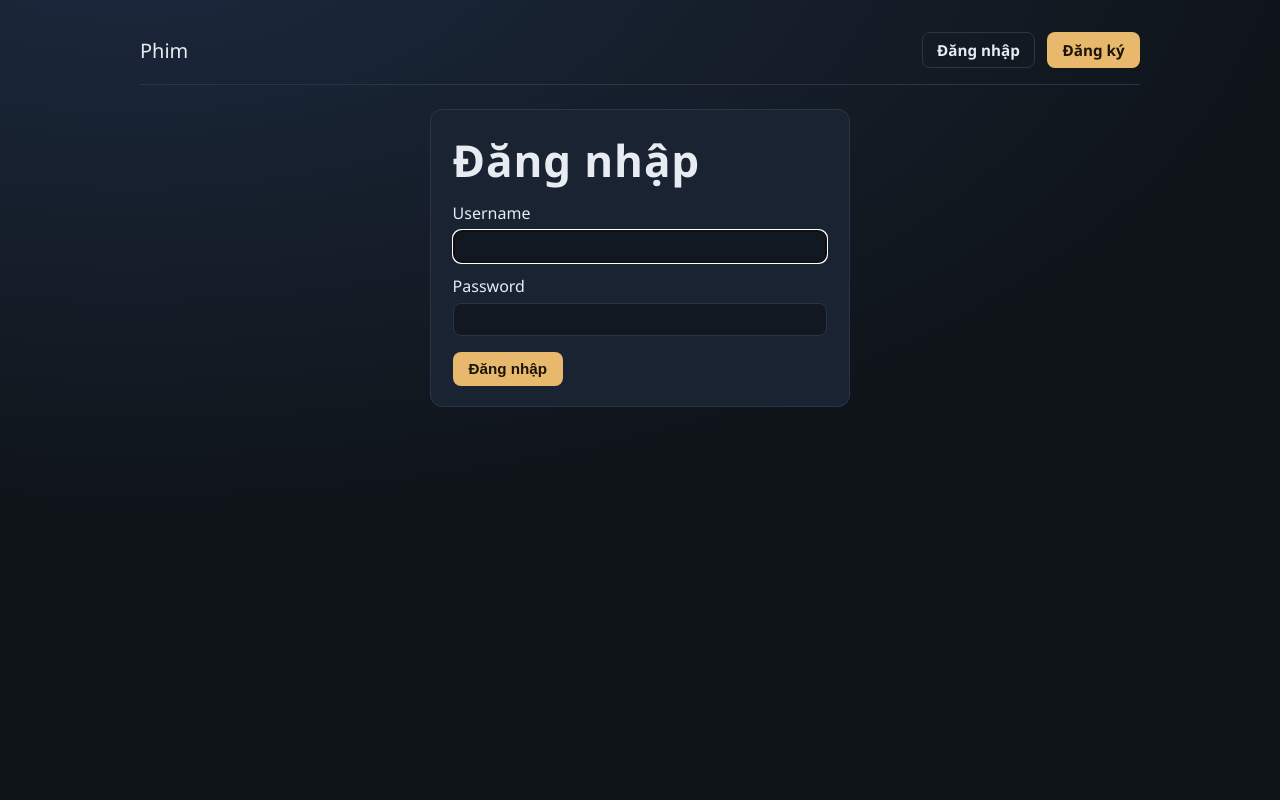
After one commit to Hoangvu2911/SBU5_learnPython, a Django app: page /accounts/login/ in a window 1280 px wide. The commit adds this page. Run offline with Django 5.2, Linux system fonts and the light colour scheme.

Commit message:
implement login, registration

```diff
--- /dev/null
+++ b/myproject/cinema/templates/cinema/base.html
@@ -0,0 +1,202 @@
+<!DOCTYPE html>
+<html lang="vi">
+<head>
+  <meta charset="UTF-8">
+  <meta name="viewport" content="width=device-width, initial-scale=1.0">
+  <title>{% block title %}Cinema{% endblock %}</title>
+  <style>
+    :root {
+      --bg: #0f1419;
+      --card: #1a2332;
+      --text: #e7ecf3;
+      --muted: #9aa8bc;
+      --accent: #e8b86d;
+      --line: #2a3548;
+    }
+    * { box-sizing: border-box; }
+    body {
+      margin: 0;
+      font-family: "Segoe UI", system-ui, sans-serif;
+      background: radial-gradient(1200px 600px at 10% -10%, #1c2a3f, var(--bg));
+      color: var(--text);
+      min-height: 100vh;
+      padding: 2rem 1rem 3rem;
+    }
+    .wrap { max-width: 1000px; margin: 0 auto; }
+    header { margin-bottom: 1.75rem; }
+    h1 {
+      margin: 0 0 0.55rem;
+      font-size: 2.75rem;
+      letter-spacing: 0.02em;
+    }
+    .sub { color: var(--muted); margin: 0; font-size: 1rem; }
+    .grid {
+      display: grid;
+      grid-template-columns: repeat(auto-fill, minmax(260px, 1fr));
+      gap: 1.5rem;
+      list-style: none;
+      padding: 0;
+      margin: 0;
+    }
+    .card {
+      background: var(--card);
+      border: 1px solid var(--line);
+      border-radius: 12px;
+      padding: 1.1rem 1.15rem;
+      transition: transform 0.15s ease, border-color 0.15s ease;
+    }
+    .card:hover {
+      transform: translateY(-2px);
+      border-color: #3d4f6a;
+    }
+    .title {
+      margin: 0 0 0.5rem;
+      font-size: 1.3rem;
+      color: var(--accent);
+    }
+    .meta {
+      display: flex;
+      align-items: center;
+      flex-wrap: wrap;
+      gap: 0.4rem 0.75rem;
+      color: var(--muted);
+      font-size: 0.95rem;
+    }
+    .chip {
+      background: #243044;
+      border-radius: 999px;
+      padding: 0.25rem 0.55rem;
+    }
+    .empty {
+      color: var(--muted);
+      padding: 2rem;
+      text-align: center;
+      border: 1px dashed var(--line);
+      border-radius: 12px;
+    }
+    .form-card {
+      max-width: 420px;
+      margin: 1.5rem auto 0;
+      background: var(--card);
+      border: 1px solid var(--line);
+      border-radius: 12px;
+      padding: 1.25rem 1.35rem;
+    }
+    .form-stack label {
+      display: block;
+      margin-top: 0.75rem;
+    }
+    .form-stack input,
+    .form-stack select,
+    .form-stack textarea {
+      width: 100%;
+      margin-top: 0.35rem;
+      padding: 0.5rem 0.65rem;
+      border-radius: 8px;
+      border: 1px solid var(--line);
+      background: #121821;
+      color: var(--text);
+    }
+    .form-stack .btn {
+      margin-top: 1rem;
+      padding: 0.55rem 1rem;
+      border: none;
+      border-radius: 8px;
+      background: var(--accent);
+      color: #1a1408;
+      font-weight: 600;
+      cursor: pointer;
+    }
+    .errorlist {
+      color: #f5a8a8;
+      list-style: none;
+      padding: 0;
+      margin: 0.35rem 0 0;
+      font-size: 0.9rem;
+    }
+    .helptext {
+      color: var(--muted);
+      font-size: 0.85rem;
+      margin: 0.25rem 0 0;
+    }
+    nav {
+      display: flex;
+      align-items: center;
+      flex-wrap: wrap;
+      gap: 0.75rem;
+      margin-bottom: 1.5rem;
+      padding-bottom: 1rem;
+      border-bottom: 1px solid var(--line);
+    }
+    nav a {
+      color: var(--text);
+      text-decoration: none;
+      font-size: 0.95rem;
+    }
+    nav a:hover {
+      color: var(--accent);
+    }
+    .btn {
+      display: inline-block;
+      padding: 0.45rem 0.9rem;
+      border-radius: 8px;
+      border: 1px solid transparent;
+      font-size: 0.95rem;
+      font-weight: 600;
+      text-decoration: none;
+      cursor: pointer;
+      background: var(--accent);
+      color: #1a1408;
+    }
+    .btn:hover {
+      filter: brightness(1.08);
+      color: #1a1408;
+    }
+    .btn-outline {
+      background: transparent;
+      border-color: var(--line);
+      color: var(--text);
+    }
+    .btn-outline:hover {
+      border-color: var(--accent);
+      color: var(--accent);
+    }
+    .nav-spacer {
+      flex: 1;
+    }
+
+  </style>
+</head>
+<body>
+  <div class="wrap">
+    <nav>
+      <a href="{% url 'cinema:movie_list' %}"><span style="font-size: 20px;">Phim</span></a>
+      {% if user.is_authenticated %}
+        <span class="nav-spacer"></span>
+        <span>Xin chào, {{ user.username }}</span>
+        {% if user.is_staff %}
+          <a href="/admin/">Admin</a>
+        {% endif %}
+        <form method="post" action="{% url 'cinema:logout' %}" style="display:inline">
+          {% csrf_token %}
+          <button type="submit" class="btn btn-outline">Đăng xuất</button>
+        </form>
+      {% else %}
+        <span class="nav-spacer"></span>
+        <a class="btn btn-outline" href="{% url 'cinema:login' %}">Đăng nhập</a>
+        <a class="btn" href="{% url 'cinema:register' %}">Đăng ký</a>
+      {% endif %}
+    </nav>
+
+    {% if messages %}
+      <ul class="messages">
+        {% for message in messages %}
+          <li>{{ message }}</li>
+        {% endfor %}
+      </ul>
+    {% endif %}
+
+    {% block content %}{% endblock %}
+  </div>
+</body>
+</html>
--- /dev/null
+++ b/myproject/cinema/templates/cinema/login.html
@@ -0,0 +1,18 @@
+{% extends "cinema/base.html" %}
+{% block title %}Đăng nhập{% endblock %}
+{% block content %}
+<div class="form-card">
+  <h1>Đăng nhập</h1>
+  <form method="post" class="form-stack" novalidate>
+    {% csrf_token %}
+    {% if form.non_field_errors %}{{ form.non_field_errors }}{% endif %}
+    {% for field in form %}
+      <label for="{{ field.id_for_label }}">{{ field.label }}</label>
+      {{ field }}
+      {{ field.errors }}
+      {% if field.help_text %}<p class="helptext">{{ field.help_text }}</p>{% endif %}
+    {% endfor %}
+    <button type="submit" class="btn">Đăng nhập</button>
+  </form>
+</div>
+{% endblock %}
--- a/myproject/cinema/urls.py
+++ b/myproject/cinema/urls.py
@@ -4,5 +4,8 @@ from . import views
 app_name = "cinema"
 
 urlpatterns = [
-    path("movies/", views.movie_list, name="movie_list"),
+    path("", views.movie_list, name="movie_list"),
+    path("accounts/login/", views.CinemaLoginView.as_view(), name="login"),
+    path("accounts/logout/", views.CinemaLogoutView.as_view(), name="logout"),
+    path("accounts/register/", views.register, name="register"),
 ]
--- a/myproject/cinema/views.py
+++ b/myproject/cinema/views.py
@@ -1,7 +1,31 @@
-from django.shortcuts import render
+from django.shortcuts import render, redirect
 from .models import Movie
+from django.contrib.auth import login
+from django.contrib.auth.views import LoginView, LogoutView
+from django.contrib import messages
+from .forms import CustomerRegistrationForm
 # Create your views here.
 
 def movie_list(request):
     movies = Movie.objects.filter(is_active=True).order_by("release_date")
     return render(request, "cinema/movie_list.html", {"movies": movies})
+class CinemaLoginView(LoginView):
+    template_name = "cinema/login.html"
+    redirect_authenticated_user = True
+
+class CinemaLogoutView(LogoutView):
+    next_page = "cinema:movie_list"
+
+def register(request):
+    if request.user.is_authenticated:
+        return redirect("cinema:movie_list")
+    if request.method == "POST":
+        form = CustomerRegistrationForm(request.POST)
+        if form.is_valid():
+            user = form.save()
+            login(request, user)
+            messages.success(request, "Đăng ký thành công")
+            return redirect("cinema:movie_list")
+    else:
+        form = CustomerRegistrationForm()
+    return render(request, "cinema/register.html", {"form": form})
--- a/myproject/myproject/settings.py
+++ b/myproject/myproject/settings.py
@@ -146,3 +146,7 @@ MAILERS = {
         'BACKEND': 'django.core.mail.backends.console.EmailBackend',
     },
 }
+
+LOGIN_URL = 'cinema:login'
+LOGIN_REDIRECT_URL = 'cinema:movie_list'
+LOGOUT_REDIRECT_URL = 'cinema:movie_list'
```
Also changed, not shown: myproject/cinema/forms.py (added, +16 -0 lines), myproject/cinema/templates/cinema/movie_list.html (+4 -84 lines), myproject/cinema/templates/cinema/register.html (added, +18 -0 lines).
